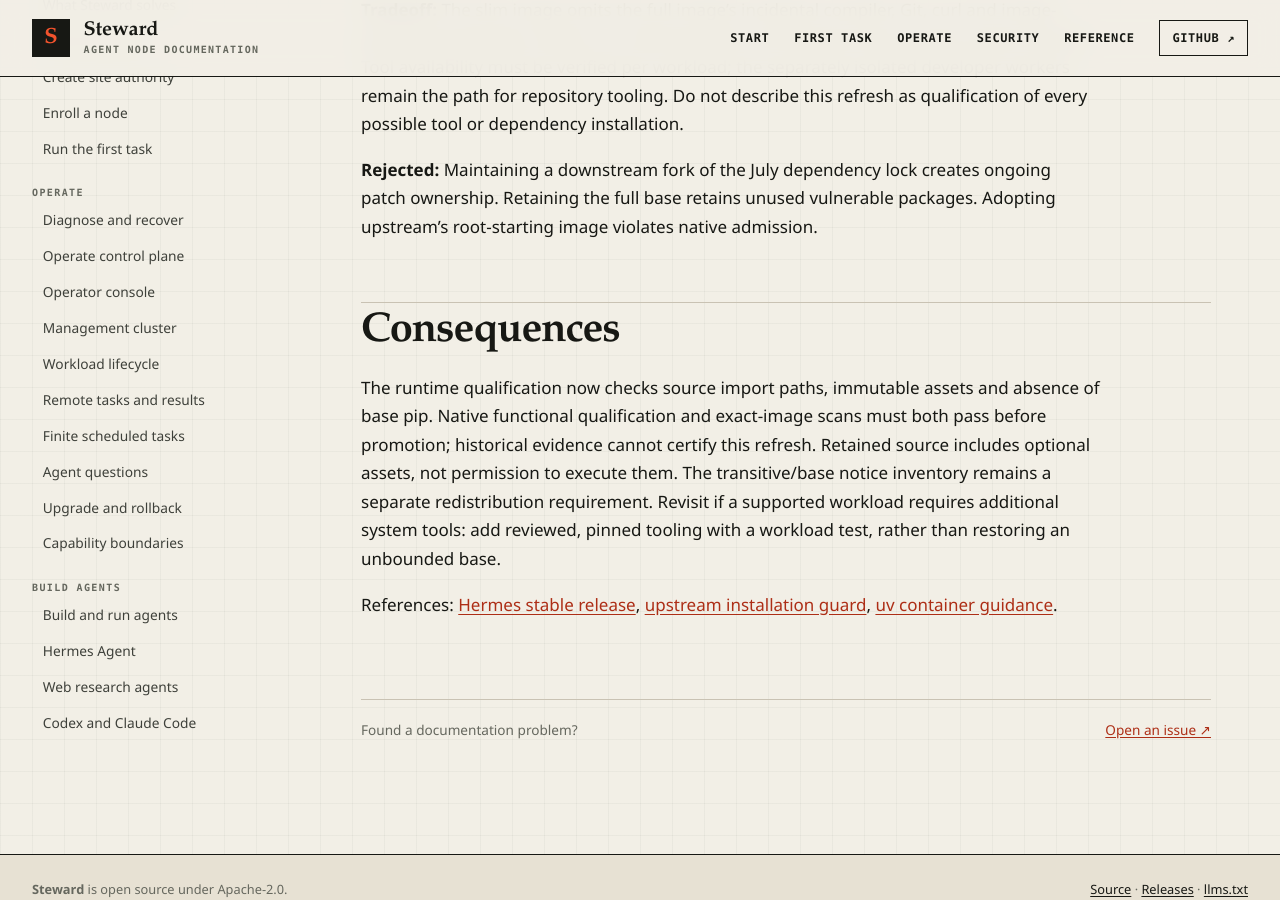
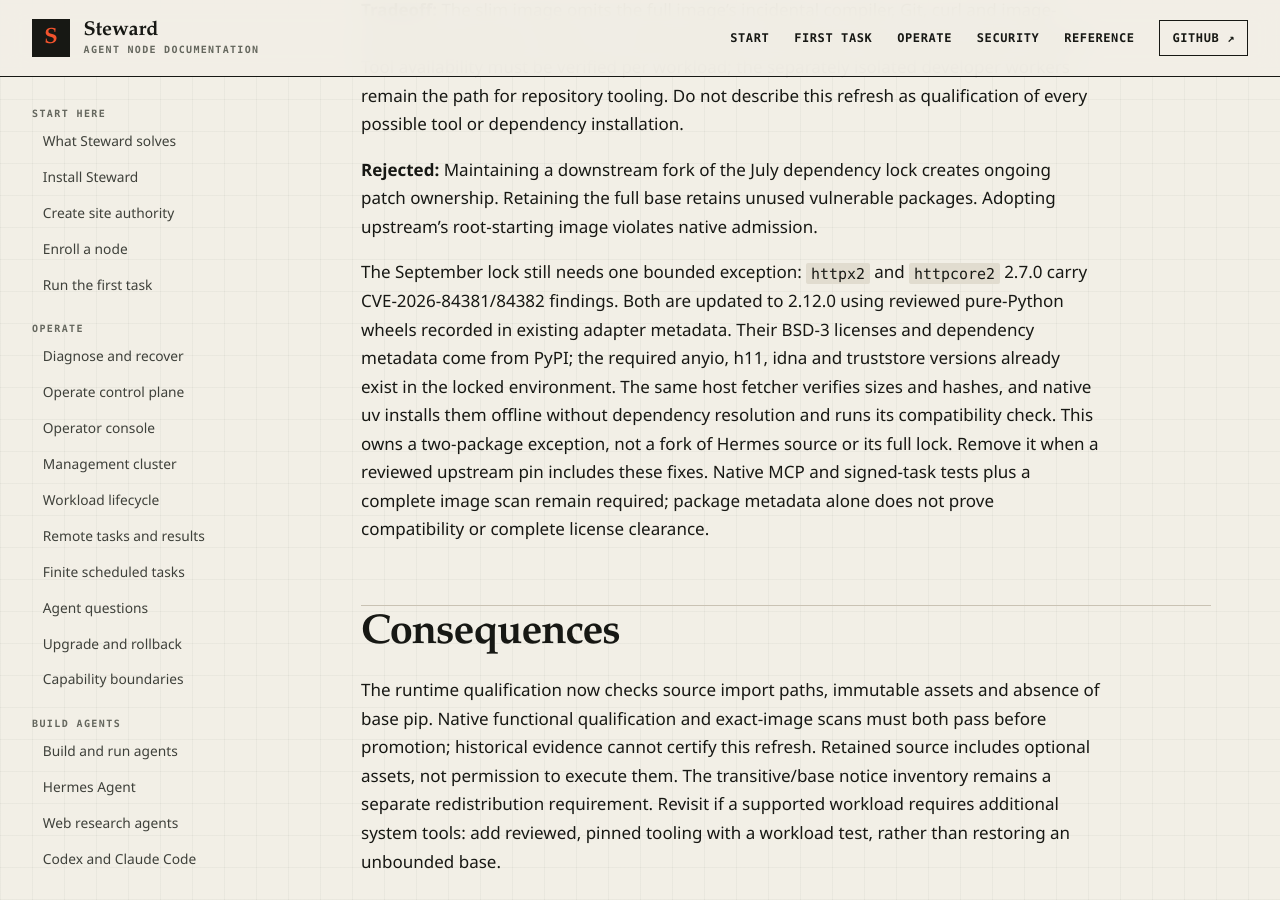
Before and after one commit to hardrails/steward, a Jekyll site: the page built from docs/decisions/0083-reuse-hermes-source-installation-and-a-slim-runtime.md, in a window 1280 px wide and 900 px high, scrolled down 1341 px. Built offline with Jekyll 4.4.1, drawn with Linux system fonts in a browser that asks for light colours; our own code applies the rules of GitHub Pages for plain Markdown files.

Commit message:
Disclose the bounded HTTP security exception and its removal condition

```diff
--- a/docs/decisions/0083-reuse-hermes-source-installation-and-a-slim-runtime.md
+++ b/docs/decisions/0083-reuse-hermes-source-installation-and-a-slim-runtime.md
@@ -37,6 +37,18 @@
 ongoing patch ownership. Retaining the full base retains unused vulnerable
 packages. Adopting upstream's root-starting image violates native admission.
 
+The September lock still needs one bounded exception: `httpx2` and `httpcore2`
+2.7.0 carry CVE-2026-84381/84382 findings. Both are updated to 2.12.0 using
+reviewed pure-Python wheels recorded in existing adapter metadata. Their BSD-3
+licenses and dependency metadata come from PyPI; the required anyio, h11, idna
+and truststore versions already exist in the locked environment. The same
+host fetcher verifies sizes and hashes, and native uv installs them offline
+without dependency resolution and runs its compatibility check. This owns a
+two-package exception, not a fork of Hermes source or its full lock. Remove it
+when a reviewed upstream pin includes these fixes. Native MCP and signed-task
+tests plus a complete image scan remain required; package metadata alone does
+not prove compatibility or complete license clearance.
+
 ## Consequences
 
 The runtime qualification now checks source import paths, immutable assets and
```
Also changed, not shown: adapters/hermes-agent/README.md.
